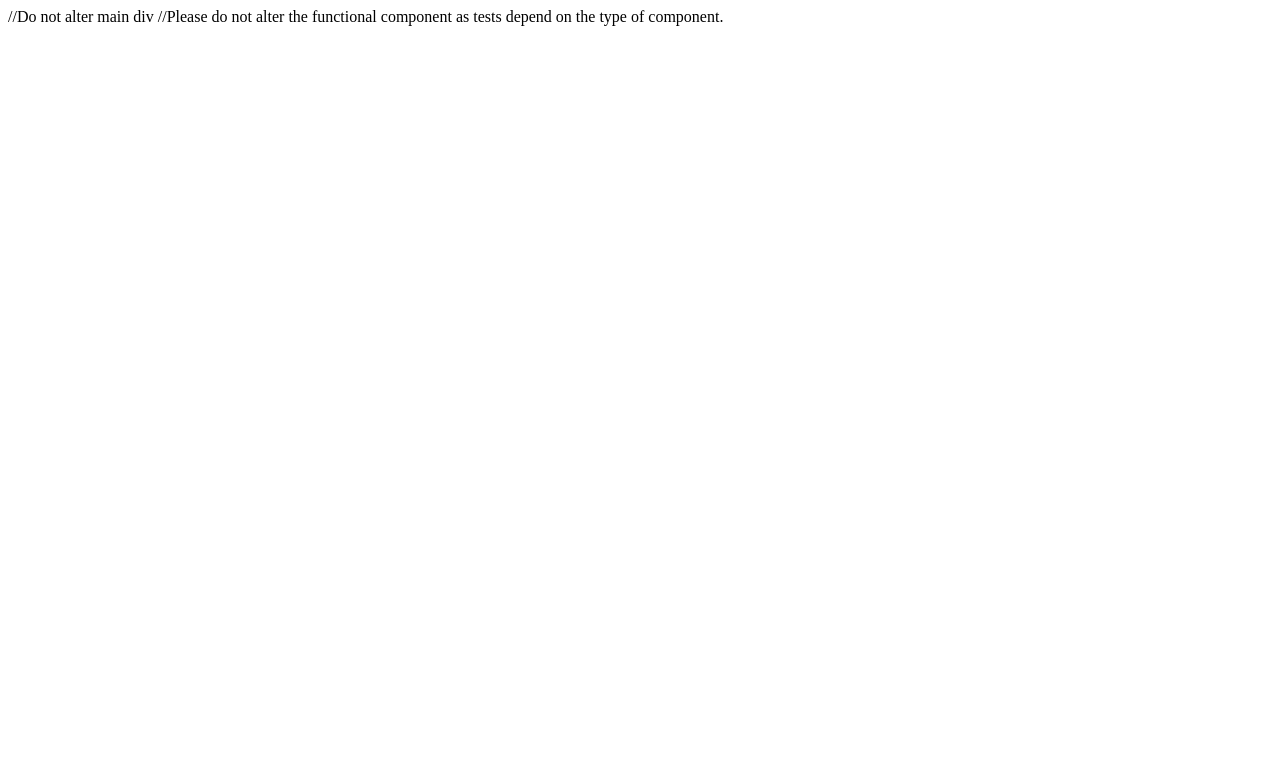
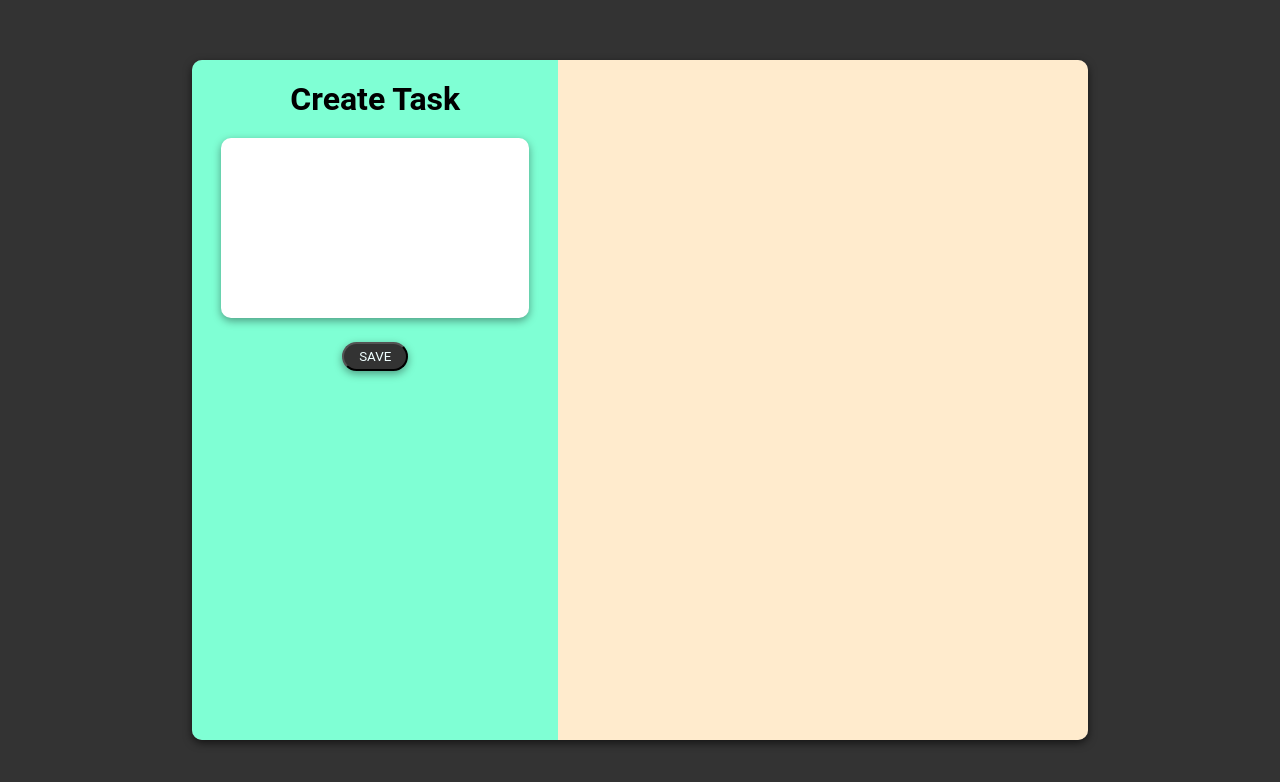
Before and after one commit to Sahil-Kr/Todo-List-React, a React app: page / in a window 1280 px wide. Shown: the top 782 px of the page. Built offline with nearby package versions, Linux system fonts and the light colour scheme.

Commit message:
todo basic functionality done

```diff
--- /dev/null
+++ b/src/Layout/Layout.js
@@ -0,0 +1,50 @@
+import React, { useState } from "react";
+import classes from "./Layout.module.css";
+import CreateTask from "../components/CreateTask/CreateTask";
+import ListItems from "../components/ListItems/ListItems";
+
+const Layout = () => {
+  const [taskList, setTaskList] = useState([]);
+
+  const addTaskToListHandler = (task) => {
+    const list = taskList.slice(0);
+    // task.index = list.length;
+    // console.log(task);
+    list.push(task);
+    setTaskList(list);
+  };
+
+  const updateTaskHandler = (oldTask, updatedTask) => {
+    const list = taskList.slice(0);
+    let updateIndex;
+    list.forEach((task, index) => {
+      if (task === oldTask) updateIndex = index;
+    });
+    list.splice(updateIndex, 1, updatedTask);
+    setTaskList(list);
+    // console.log(oldTask);
+  };
+
+  const deleteTaskHandler = (oldTask) => {
+    const list = taskList.slice(0);
+    let updateIndex;
+    list.forEach((task, index) => {
+      if (task === oldTask) updateIndex = index;
+    });
+    list.splice(updateIndex, 1);
+    setTaskList(list);
+  };
+
+  return (
+    <div className={classes.Layout}>
+      <CreateTask addTaskToList={addTaskToListHandler} />
+      <ListItems
+        taskList={taskList}
+        updateTask={updateTaskHandler}
+        deleteTask={deleteTaskHandler}
+      />
+    </div>
+  );
+};
+
+export default Layout;
--- /dev/null
+++ b/src/Layout/Layout.module.css
@@ -0,0 +1,15 @@
+.Layout {
+  height: 85%;
+  width: 70%;
+  background-color: #777;
+  position: absolute;
+  top: 50%;
+  left: 50%;
+  transform: translate(-50%, -50%);
+  border-radius: 10px;
+  overflow: hidden;
+  box-shadow: 0 3px 9px rgba(0, 0, 0, 0.616);
+
+  display: flex;
+  justify-content: space-between;
+}
--- a/src/components/App.js
+++ b/src/components/App.js
@@ -1,15 +1,13 @@
 import React from "react";
 import "./../styles/App.css";
+import Layout from "../Layout/Layout";
 
-function App()
-{
-	return (
-	<div id="main">
-	//Do not alter main div
-	//Please do not alter the functional component as tests depend on the type of component.
-	</div>
-	);
+function App() {
+  return (
+    <div id="main">
+      <Layout />
+    </div>
+  );
 }
 
-
 export default App;
--- /dev/null
+++ b/src/components/CreateTask/CreateTask.js
@@ -0,0 +1,34 @@
+import React, { useState } from "react";
+import classes from "./CreateTask.module.css";
+
+const CreateTask = (props) => {
+  const [content, setContent] = useState("");
+
+  const addTaskToList = () => {
+    if (!content) return;
+
+    props.addTaskToList({ content: content });
+    setContent("");
+  };
+
+  return (
+    <div className={classes.CreateTask}>
+      <div className={classes.Heading}>Create Task</div>
+      <textarea
+        name="task"
+        id="task"
+        cols="30"
+        rows="10"
+        value={content}
+        onChange={(e) => {
+          setContent(e.target.value);
+        }}
+      ></textarea>
+      <button className={classes.Btn} id="btn" onClick={addTaskToList}>
+        SAVE
+      </button>
+    </div>
+  );
+};
+
+export default CreateTask;
--- /dev/null
+++ b/src/components/CreateTask/CreateTask.module.css
@@ -0,0 +1,44 @@
+.CreateTask {
+  width: 40%;
+  background-color: aquamarine;
+  text-align: center;
+  padding: 20px;
+}
+
+.Heading {
+  font-weight: 700;
+  font-size: 2rem;
+  margin-bottom: 20px;
+}
+
+.CreateTask textarea {
+  width: 85%;
+  border: none;
+  font-family: inherit;
+  border-radius: 10px;
+  box-shadow: 0 3px 9px rgba(0, 0, 0, 0.384);
+  resize: none;
+  padding: 15px;
+}
+
+.CreateTask textarea:focus {
+  outline: none;
+}
+
+.Btn {
+  padding: 5px 15px;
+  outline: none;
+  background-color: #333;
+  color: azure;
+  font-family: inherit;
+  border-radius: 30px;
+  margin-top: 20px;
+  backface-visibility: hidden;
+  box-shadow: 0 3px 9px rgba(0, 0, 0, 0.384);
+  transition: transform 0.2s ease-in;
+}
+
+.Btn:hover {
+  transform: scale(1.05);
+  box-shadow: 0 3px 10px rgba(0, 0, 0, 0.384);
+}
--- /dev/null
+++ b/src/components/ListItems/Item/Item.js
@@ -0,0 +1,46 @@
+import React, { useEffect, useState } from "react";
+import classes from "./Item.module.css";
+
+const Item = (props) => {
+  const [editActive, setEditActive] = useState(false);
+  const [content, setContent] = useState(props.task.content);
+
+  const saveClickHandler = () => {
+    if (!content) return;
+    setEditActive(false);
+    const updatedTask = {
+      content: content,
+    };
+    props.updateTask(props.task, updatedTask);
+  };
+
+  const deleteTaskHandler = () => {
+    props.deleteTask(props.task);
+  };
+
+  return (
+    <div className={classes.Item + " list"}>
+      {!editActive ? (
+        <p className={classes.Content}>{props.task.content}</p>
+      ) : (
+        <textarea
+          className="editTask"
+          value={content}
+          onChange={(e) => setContent(e.target.value)}
+        ></textarea>
+      )}
+      <div className={classes.Btns}>
+        {editActive ? (
+          <button className="saveTask" onClick={saveClickHandler}>
+            SAVE
+          </button>
+        ) : (
+          <button onClick={() => setEditActive(true)}>EDIT</button>
+        )}
+        <button onClick={deleteTaskHandler}>DELETE</button>
+      </div>
+    </div>
+  );
+};
+
+export default Item;
--- /dev/null
+++ b/src/components/ListItems/Item/Item.module.css
@@ -0,0 +1,53 @@
+.Item {
+  width: 250px;
+  height: 120px;
+  background-color: #222;
+  border-radius: 10px;
+  margin: 10px 15px;
+  color: aliceblue;
+
+  display: flex;
+  flex-flow: column;
+  justify-content: space-between;
+}
+
+/* .Item:last-of-type {
+  margin-right: 15px;
+} */
+.Item textarea {
+  flex: 1;
+  border: none;
+  font-family: inherit;
+  background-color: transparent;
+  color: white;
+  resize: none;
+  padding: 15px;
+}
+
+.Item textarea:focus {
+  outline: none;
+}
+
+.Btns {
+  display: flex;
+  justify-content: space-around;
+  margin: 5px 0;
+}
+
+.Btns button {
+  padding: 2px 10px;
+  outline: none;
+  background-color: whitesmoke;
+  color: #333;
+  font-family: inherit;
+  border-radius: 30px;
+  font-size: 10px;
+  backface-visibility: hidden;
+  box-shadow: 0 3px 9px rgba(0, 0, 0, 0.384);
+  transition: transform 0.2s ease-in;
+}
+
+.Btns button:hover {
+  transform: scale(1.05);
+  box-shadow: 0 3px 10px rgba(0, 0, 0, 0.384);
+}
--- /dev/null
+++ b/src/components/ListItems/ListItems.js
@@ -0,0 +1,19 @@
+import React from "react";
+import classes from "./ListItems.module.css";
+import Item from "./Item/Item";
+
+const ListItems = (props) => {
+  const taskList = props.taskList.map((task, index) => {
+    return (
+      <Item
+        key={index + task.content}
+        task={task}
+        updateTask={props.updateTask}
+        deleteTask={props.deleteTask}
+      />
+    );
+  });
+  return <div className={classes.ListItems}>{taskList}</div>;
+};
+
+export default ListItems;
--- /dev/null
+++ b/src/components/ListItems/ListItems.module.css
@@ -0,0 +1,13 @@
+.ListItems {
+  width: 60%;
+  background-color: blanchedalmond;
+  text-align: center;
+  padding: 20px;
+  display: flex;
+  flex-flow: column;
+  flex-wrap: wrap;
+  justify-content: flex-start;
+  align-items: flex-start;
+  overflow: auto;
+  scroll-behavior: smooth;
+}
--- a/src/styles/App.css
+++ b/src/styles/App.css
@@ -3,14 +3,18 @@ h1 {
   text-align: center;
 }
 
-
-button{
+button {
   color: #27aedb;
   text-align: center;
   justify-content: center;
   align-items: center;
 }
 
-.bg-pink{
-	background-color:pink;
+.bg-pink {
+  background-color: pink;
 }
+
+body {
+  background-color: #333;
+  font-family: Roboto;
+}
```
Lines whose indentation alone changed are shown as unchanged.
